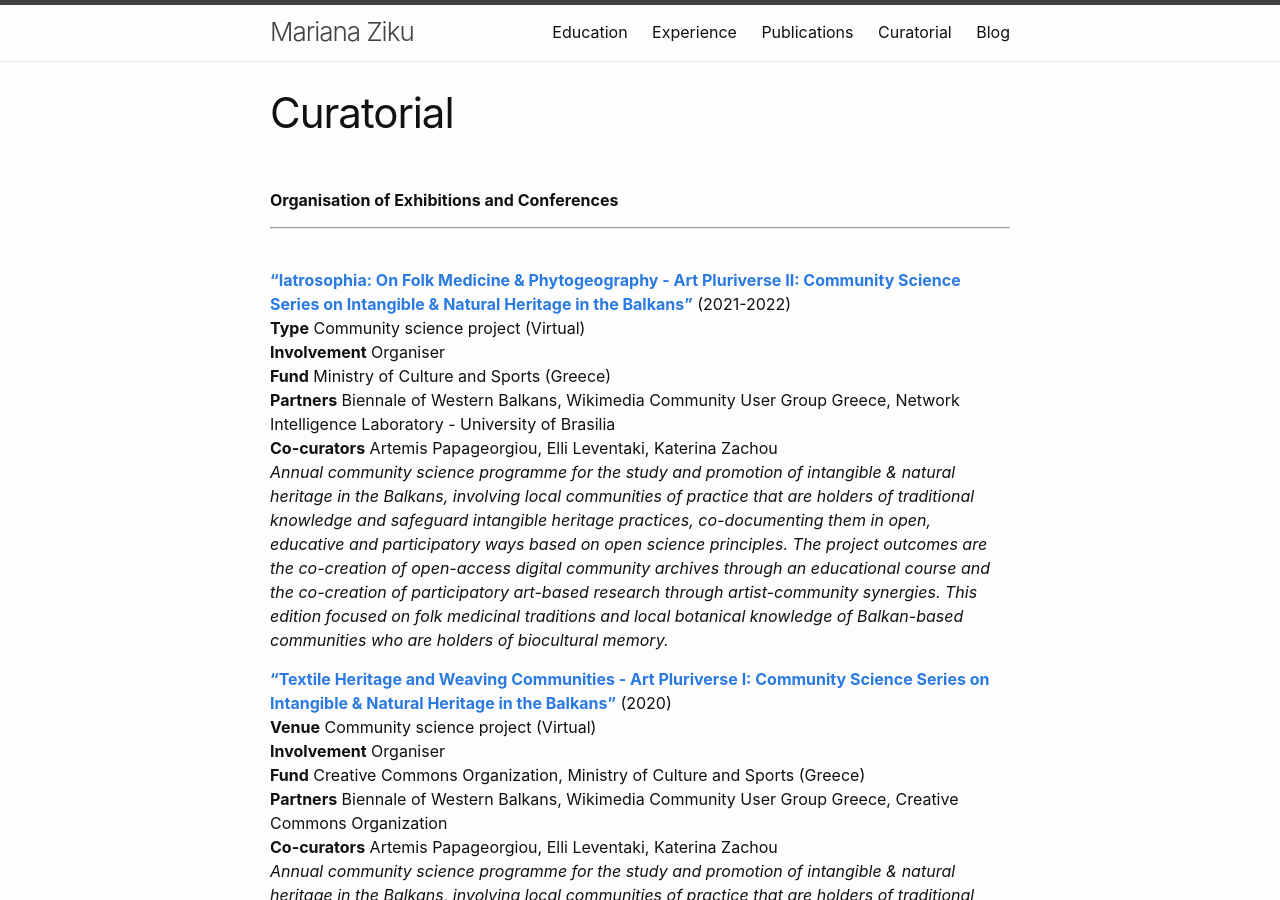
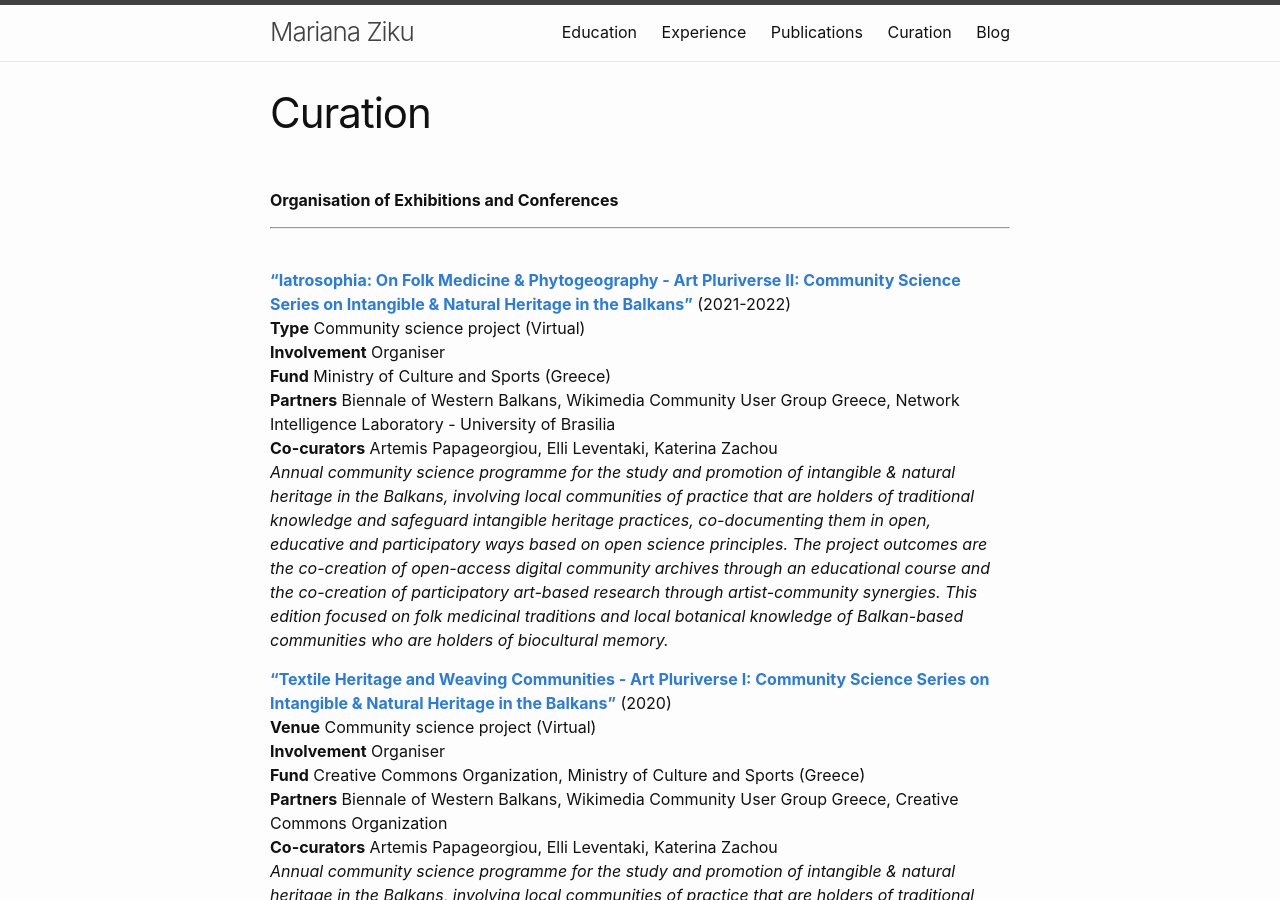
Before and after one commit to mziku/mziku.github.io, a Jekyll site: the page built from curatorial.md, in a window 1280 px wide and 900 px high. Built offline with Jekyll 4.4.1, drawn with Linux system fonts in a browser that asks for light colours.

Commit message:
Update curatorial.md

```diff
--- a/curatorial.md
+++ b/curatorial.md
@@ -1,7 +1,7 @@
 ---
 layout: page
-title: Curatorial
-permalink: /curatorial/
+title: Curation
+permalink: /curation/
 navigation_weight: 4
 ---
 <br/>
```
